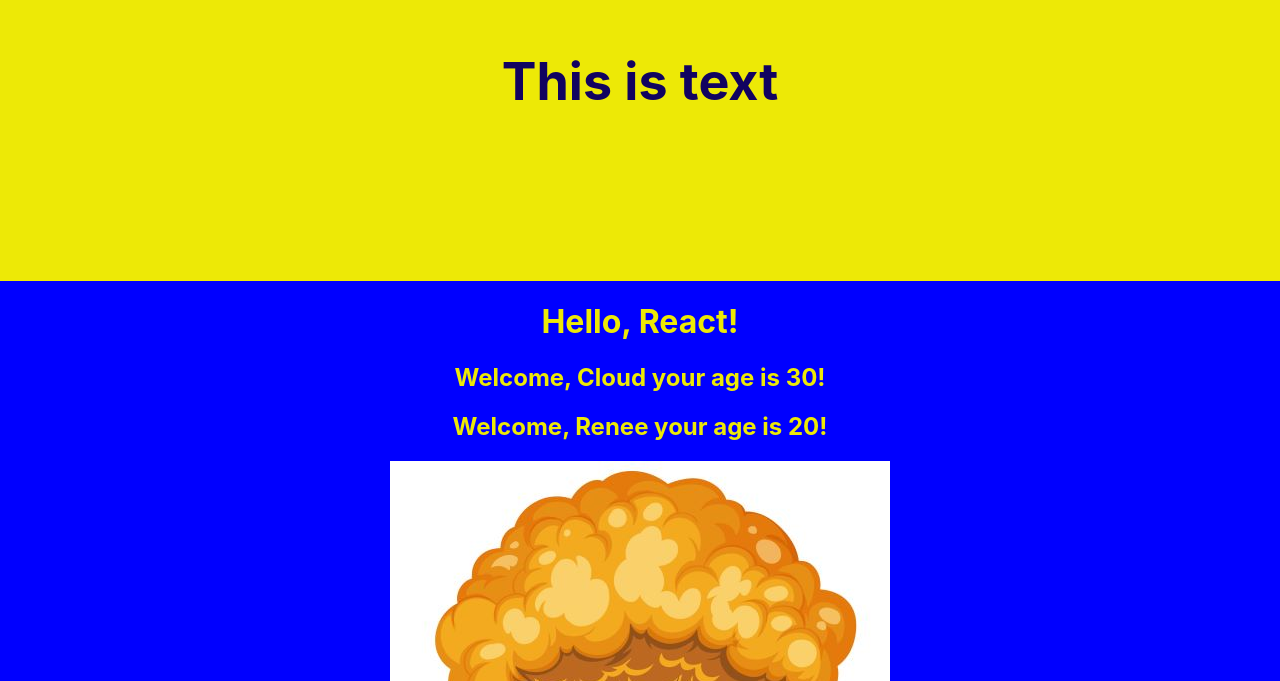
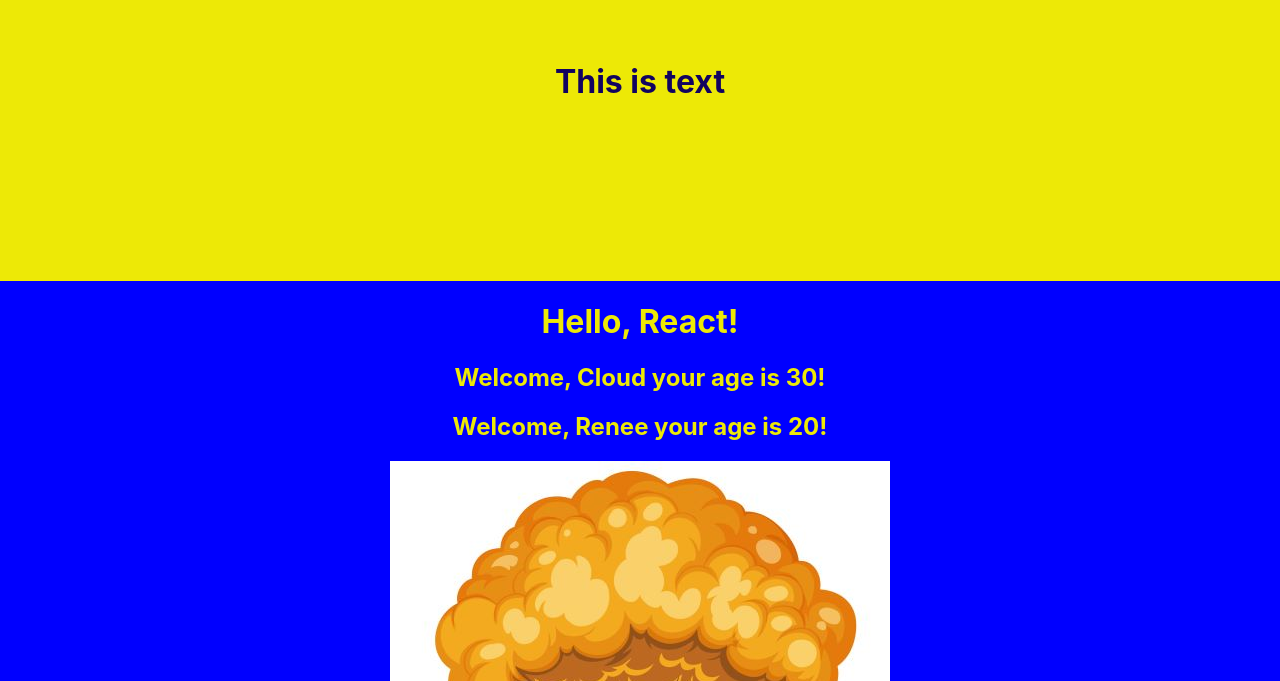
Before and after one commit to cloudedviper/my-react-app, a React (Create React App) app: page / in a window 1280 px wide. Shown: the part 119-800 px from the top of the page. Built offline with nearby package versions, Linux system fonts and the light colour scheme.

Commit message:
font size medium

```diff
--- a/src/App.css
+++ b/src/App.css
@@ -12,7 +12,7 @@
   flex-direction: column;
   align-items: center;
   justify-content: center;
-  font-size: calc(10px + 2vmin);
+  font-size: medium;
   color: rgb(17, 3, 96);
 }
 
```
